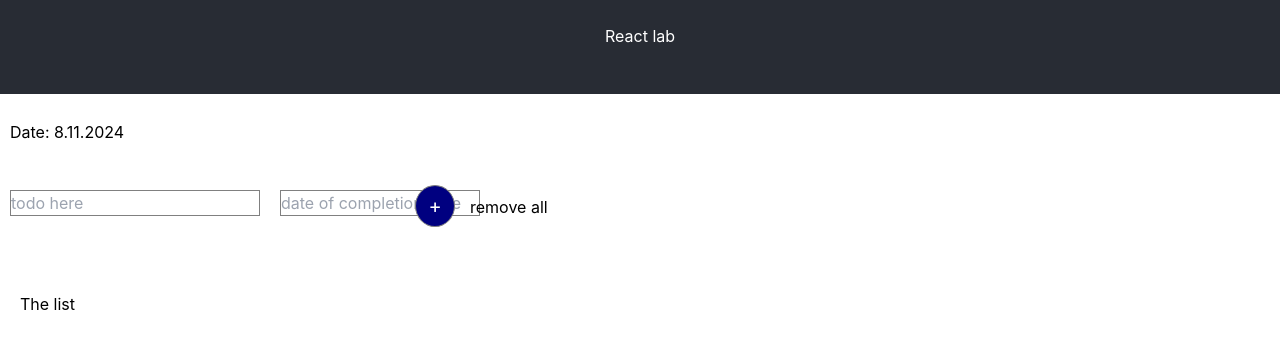
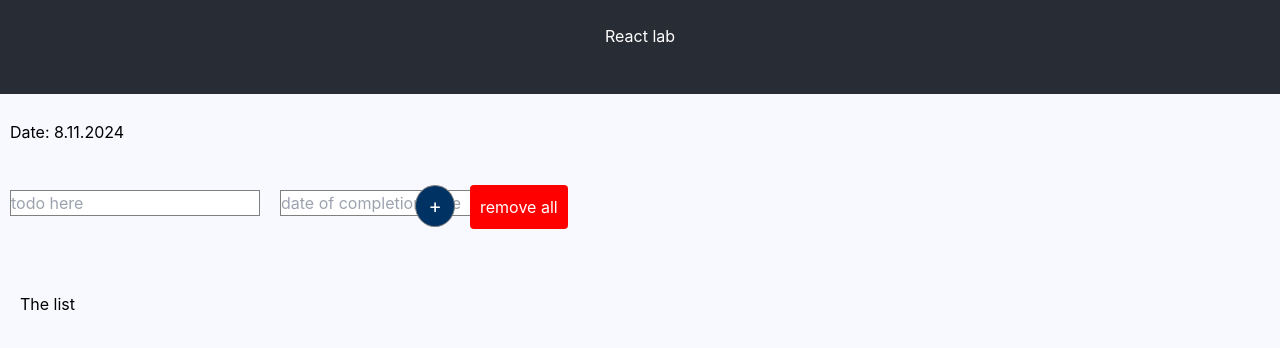
Before and after one commit to DenisV868/DenisV868.github.io, a React (Create React App) app: page / in a window 1280 px wide. Shown: the top 348 px of the page. Built offline with nearby package versions, Linux system fonts and the light colour scheme.

Commit message:
todo list project expanding

```diff
--- /dev/null
+++ b/alert.js
@@ -0,0 +1,15 @@
+
+
+const alertBox = () => {
+
+    return (<div className={"alert-box"}>
+        <ul>
+            <li>Checked</li>
+            <li>Un Checked</li>
+            <li>cancel</li>
+        </ul>
+        </div>);
+
+}
+
+export default alertBox;
--- a/src/App.css
+++ b/src/App.css
@@ -1,6 +1,7 @@
 
 body{
   margin:0;
+  background-color: ghostwhite;
 }
 
 .App {
@@ -94,11 +95,28 @@ p{
   bottom: 30px;
   font-size: 20px;
   padding: 0;
-  background-color: navy;
+  background-color: rgb(0,50,100);
   color: white;
 }
 #remALL{
   position: relative;
   bottom: 30px;
   left: 400px;
+  color: white;
+  background-color: red;
+  padding: 10px;
+  border-radius: 4px;
 }
+
+#add:hover{
+  background-color: navy;
+}
+#remALL:hover{
+  background-color: crimson;
+}
+
+div.alert-box{
+  background-color: white;
+  width: 100px;
+  height: 100px;
+}
--- a/src/tech.js
+++ b/src/tech.js
@@ -1,4 +1,5 @@
 import React, {useEffect, useRef, useState} from "react"
+import alertBox from "../alert";
 
 let objectList = {
     unchecked: false,
@@ -116,6 +117,17 @@ const List = ({ inputRef, dateInputRef }) => {
         }
     }
 
+    /*function removeAll(){
+        objectList.stateArray = [];
+        objectList.highlightArray = [];
+        objectList.liArray = [];
+        setElement(objectList.liArray.map((item)=>(item)))
+        setCheckedState(objectList.stateArray)
+        setHighlightedState([])
+        saveToLocalStorage()
+        renderTasks(JSON.stringify(objectList, null, 2));
+    }*/
+
     const handleClickCheck = (index) => {
         // Toggle the checked state for the checkbox at the current index
         const updatedCheckedState = checkedState.map((item, i) =>
@@ -148,7 +160,7 @@ const List = ({ inputRef, dateInputRef }) => {
             <button onClick={add} id={"add"} style={{borderRadius: "100%", width:"40px", textAlign: "center"}}>
                 +
             </button>
-            <button id={"remALL"}>remove all</button>
+            <button id={"remALL"} onClick={alertBox}>remove all</button>
             <ul>
                 The list
                 {element.map((item, index) => (
```
